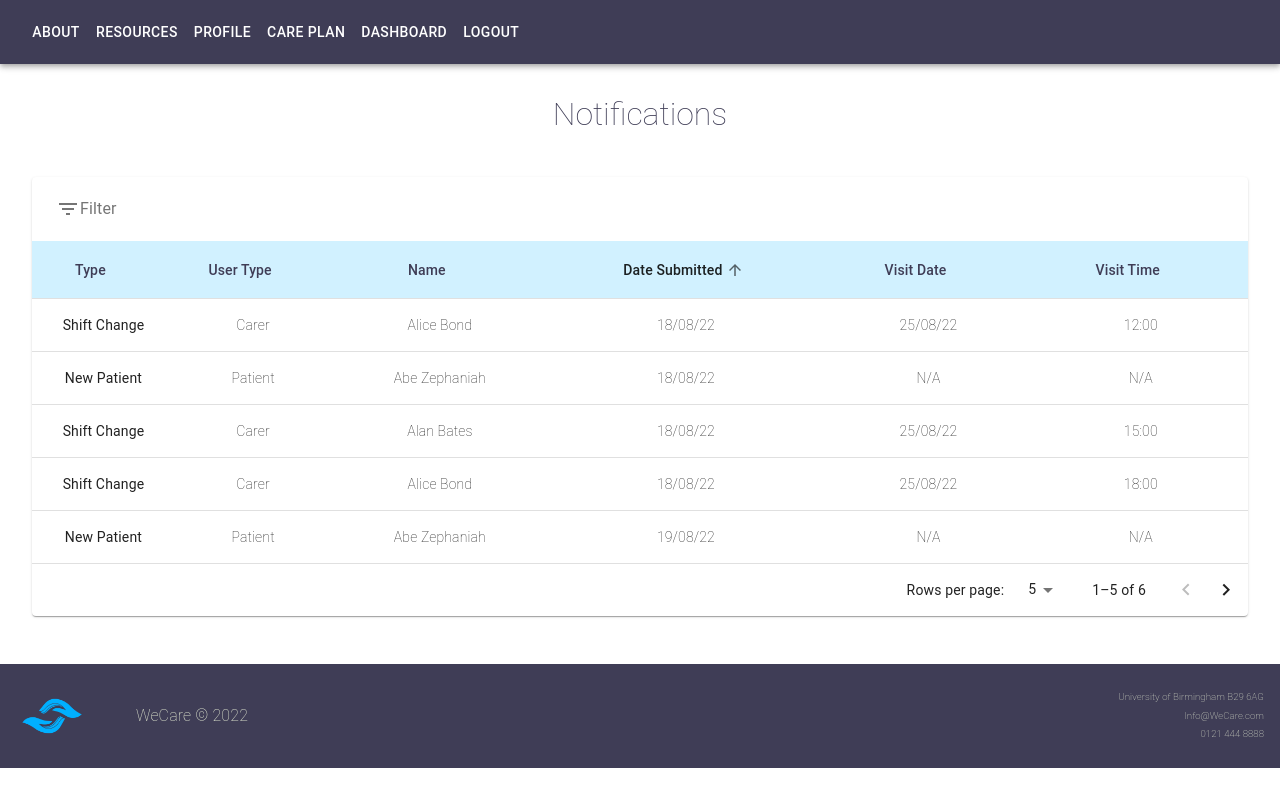
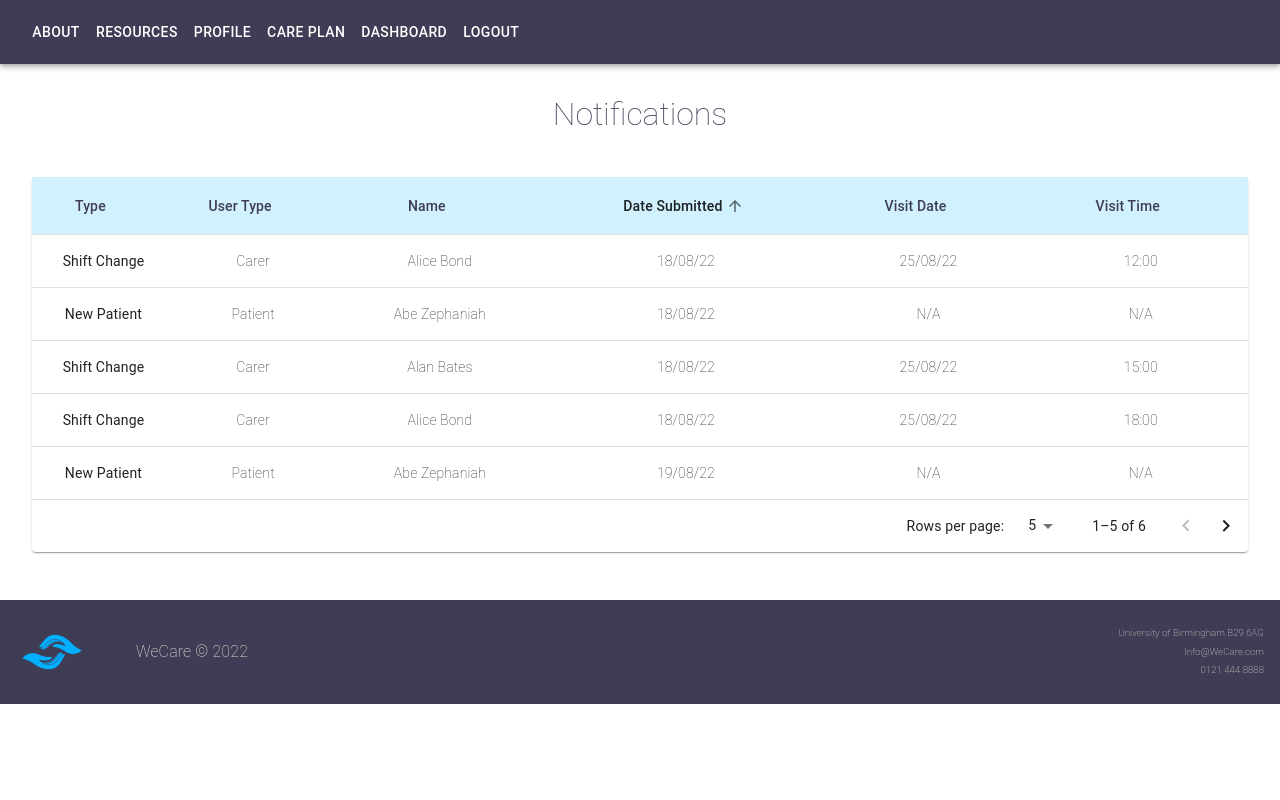
Before and after one commit to C-Sim/we-care-react, a React (Create React App) app: page /supervisor-notifications in a window 1280 px wide. Built offline with nearby package versions, Linux system fonts and the light colour scheme.

Commit message:
update read  change color when opened

```diff
--- a/src/components/organisms/NotificationsTable.js
+++ b/src/components/organisms/NotificationsTable.js
@@ -280,21 +280,6 @@ function EnhancedTableHead(props) {
     onRequestSort(event, property);
   };
 
-  //   update read status
-  const updateRead = useMutation(UPDATE_READ);
-
-  const [updatedNotifications, setUpdatedNotifications] = useState();
-
-  const handleUpdateRead = async (notificationId, userId) => {
-    try {
-      await updateRead({ variables: { notificationId, userId } });
-
-      setUpdatedNotifications(updatedNotifications);
-    } catch (err) {
-      console.error(err);
-    }
-  };
-
   return (
     <TableHead>
       <TableRow>
@@ -334,54 +319,65 @@ EnhancedTableHead.propTypes = {
   rowCount: PropTypes.number.isRequired,
 };
 
-const EnhancedTableToolbar = (props) => {
-  const { numSelected } = props;
+// const EnhancedTableToolbar = (props) => {
+//   const { numSelected } = props;
 
-  return (
-    <Toolbar
-      sx={{
-        pl: { sm: 2 },
-        pr: { xs: 1, sm: 1 },
-        ...(numSelected > 0 && {
-          bgcolor: (theme) =>
-            alpha(
-              theme.palette.primary.main,
-              theme.palette.action.activatedOpacity
-            ),
-        }),
-      }}
-    >
-      <Tooltip title="Filter list">
-        <IconButton>
-          <FilterListIcon />
-          <Typography>Filter</Typography>
-        </IconButton>
-      </Tooltip>
-    </Toolbar>
-  );
-};
-
-EnhancedTableToolbar.propTypes = {
-  numSelected: PropTypes.number.isRequired,
-};
+//   return (
+//     <Toolbar
+//       sx={{
+//         pl: { sm: 2 },
+//         pr: { xs: 1, sm: 1 },
+//         ...(numSelected > 0 && {
+//           bgcolor: (theme) =>
+//             alpha(
+//               theme.palette.primary.main,
+//               theme.palette.action.activatedOpacity
+//             ),
+//         }),
+//       }}
+//     >
+//       <Tooltip title="Filter list">
+//         <IconButton>
+//           <FilterListIcon />
+//           <Typography>Filter</Typography>
+//         </IconButton>
+//       </Tooltip>
+//     </Toolbar>
+//   );
+// };
 
 export const NotificationsTable = () => {
   const [order, setOrder] = useState("asc");
   const [orderBy, setOrderBy] = useState("notificationDate");
-  const [selected, setSelected] = useState([]);
+  //   const [selected, setSelected] = useState([]);
   const [page, setPage] = useState(0);
   const [rowsPerPage, setRowsPerPage] = useState(5);
   const [open, setOpen] = useState(false);
+  const [isReadStatus, setIsReadStatus] = useState(false);
+
+  //   update read status
+  const updateRead = useMutation(UPDATE_READ);
+
+  const handleUpdateRead = async (notificationId) => {
+    try {
+      await updateRead({ variables: { notificationId } });
+
+      setIsReadStatus(true);
+    } catch (err) {
+      console.error(err);
+    }
+  };
 
   //   useQuery hook - here or on page??
 
   const handleClickOpen = () => {
+    // handleUpdateRead(notificationId);
+
     setOpen(true);
   };
 
   const handleClose = () => {
     setOpen(false);
-    // handleUpdateRead(notificationId, userId);
   };
 
   const handleRequestSort = (event, property) => {
@@ -432,7 +428,7 @@ export const NotificationsTable = () => {
 
   const handleDenial = () => {};
 
-  const isSelected = (name) => selected.indexOf(name) !== -1;
+  //   const isSelected = (name) => selected.indexOf(name) !== -1;
 
   // Avoid a layout jump when reaching the last page with empty rows.
   const emptyRows =
@@ -522,7 +518,7 @@ export const NotificationsTable = () => {
       </Dialog>
 
       <Paper sx={{ width: "100%", mb: 2 }}>
-        <EnhancedTableToolbar />
+        {/* <EnhancedTableToolbar /> */}
         <TableContainer>
           <Table
             sx={{ minWidth: 750 }}
@@ -541,17 +537,20 @@ export const NotificationsTable = () => {
               {stableSort(Notifications, getComparator(order, orderBy))
                 .slice(page * rowsPerPage, page * rowsPerPage + rowsPerPage)
                 .map((row, index) => {
-                  const isItemSelected = isSelected(row.id);
+                  //   const isItemSelected = isSelected(row.id);
                   const labelId = `enhanced-table-checkbox-${index}`;
 
                   return (
                     <TableRow
                       hover
                       onClick={(event) => handleClickOpen(event, row.id)}
-                      aria-checked={isItemSelected}
+                      //   aria-checked={isItemSelected}
                       tabIndex={-1}
                       key={row.id}
-                      selected={isItemSelected}
+                      sx={{
+                        backgroundColor: isReadStatus ? "#eef5dbff" : "white",
+                      }}
+                      //   selected={isItemSelected}
                     >
                       <TableCell
                         component="th"
--- a/src/containers/SupervisorNotificationsPage.js
+++ b/src/containers/SupervisorNotificationsPage.js
@@ -7,7 +7,7 @@ import { PageTitle } from "../components/atoms/PageTitle";
 export const SupervisorNotificationsPage = () => {
   // const mailType = "received";
 
-  //   const { data, loading } = useQuery(RECEIVED_NOTIFICATIONS, <TODO: insertvars>);
+  //   const { data, loading } = useQuery(RECEIVED_NOTIFICATIONS, { variables: { mailtype } });
 
   //   if (loading) {
   //     return <h2>LOADING...</h2>;
```
